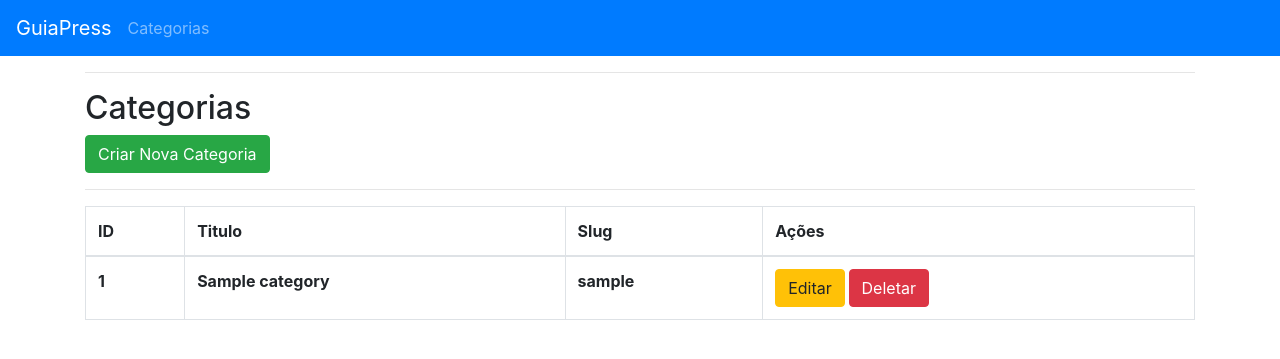
After one commit to ValmyrTavares/BlogProjectNodeMySql, a Node server app: page /admin/categories in a window 1280 px wide. The commit adds this page. Shown: the top 359 px of the page. Run offline with Node 20, Linux system fonts and the light colour scheme; tables that the repository leaves empty hold one stand-in row (values such as "Sample post"); lists and menus that the app fills with data are empty; some libraries are stand-ins or nearby versions.

Commit message:
AULA 83 Deletando Categorias. Feito e tudo funcionando

```diff
--- a/categories/CategoriesController.js
+++ b/categories/CategoriesController.js
@@ -25,4 +25,29 @@ router.post("/categories/save",(req, res)=>{
     }
 })
 
+router.get("/admin/categories", ( req, res) =>{
+    Category.findAll().then((categories)=>{
+        res.render("admin/categories/index", {categories:categories});
+    })
+})
+
+router.post("/categories/delete", (req, res) =>{
+    var id = req.body.id
+    if(id != undefined){
+        if(!isNaN(id)){
+            Category.destroy({
+                where:{
+                    id:id
+                }
+            }).then(()=> {
+                res.redirect("/admin/categories")
+            })
+        }else{
+            res.redirect("/admn/categories");
+        }
+    }else{
+        res.redirect("/admn/categories");
+    }
+})
+
 module.exports = router;
--- /dev/null
+++ b/views/admin/categories/index.ejs
@@ -0,0 +1,39 @@
+<%- include('../../partials/header')%>
+<%- include('../../partials/nav.ejs')%>
+
+<div class="container">
+    <hr>
+    <h2>Categorias</h2>
+    <a class="btn btn-success" href="/admin/categories/new">Criar Nova Categoria</a>
+    <hr>
+    <table class="table table-bordered">
+        <thead>
+            <tr>
+                <th>ID</th>
+                <th>Titulo</th>
+                <th>Slug</th>
+                <th>Ações</th>
+            </tr>
+        </thead>
+        <tbody>
+            <% categories.forEach((category) => {%>
+                <tr>
+                    <th><%= category.id %></th>
+                    <th><%= category.title %></th>
+                    <th><%= category.slug %></th>
+                    <th>
+                        <button class="btn btn-warning">Editar</button>
+                        <form method="POST" action="/categories/delete" style="display:inline;">
+                            <input type="hidden" name="id" value="<%=category.id %>">
+                            <button class="btn btn-danger">Deletar</button>
+                        </form>
+                    </th>
+                </tr>
+           <% }) %>
+        </tbody>
+    </table>
+
+</div>
+
+
+<%- include('../../partials/footer')%>
--- a/views/index.ejs
+++ b/views/index.ejs
@@ -1,5 +1,6 @@
 <%- include('partials/header')%>
 <body>
+    <%- include('./partials/nav.ejs')%>
     <h1>Ola Mundo</h1>
 </body>
 <%- include('partials/footer')%>
--- a/views/partials/nav.ejs
+++ b/views/partials/nav.ejs
@@ -1,5 +1,10 @@
-<nav class="navbar navbar-light bg-primary">
+<nav class="navbar navbar-dark bg-primary">
     <a class="navbar-brand" href="/">
         GuiaPress
     </a>
+    <ul class="navbar-nav mr-auto">
+        <li class="nav-item">
+            <a class="nav-link" href="/admin/categories">Categorias</a>
+        </li>
+    </ul>
 </nav>
```
